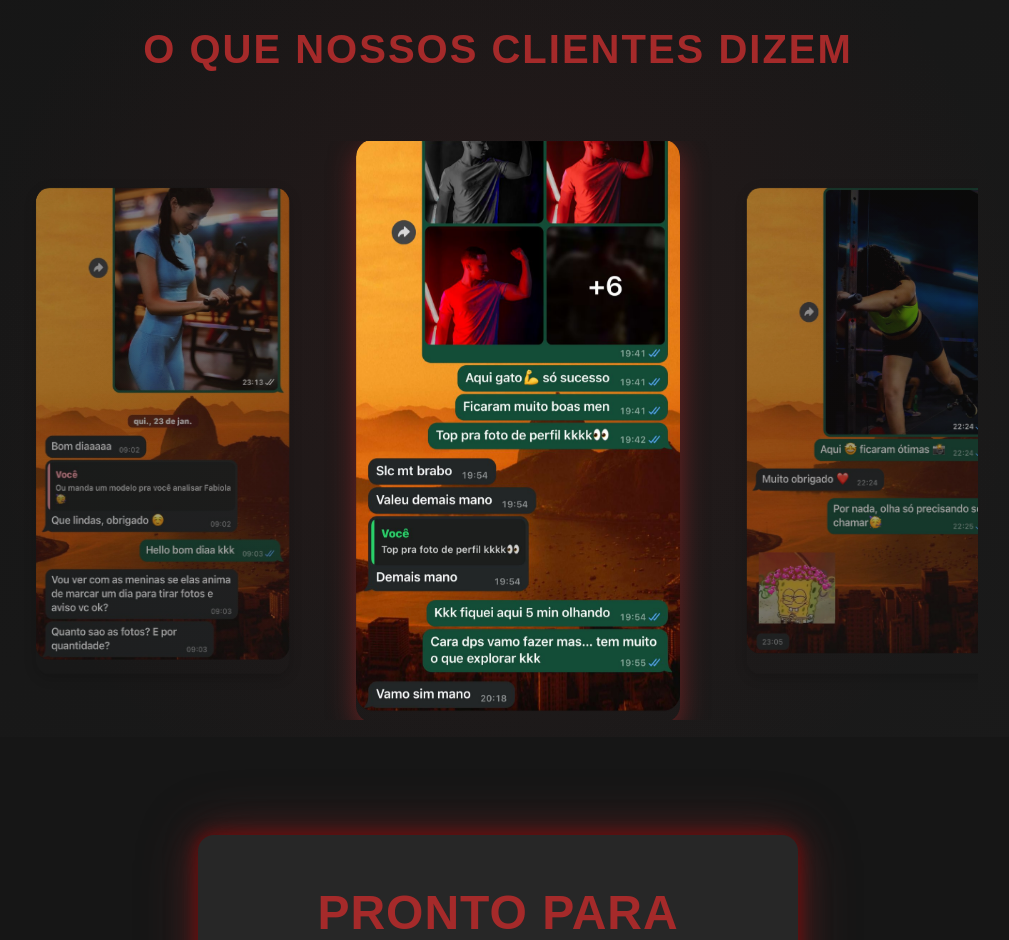
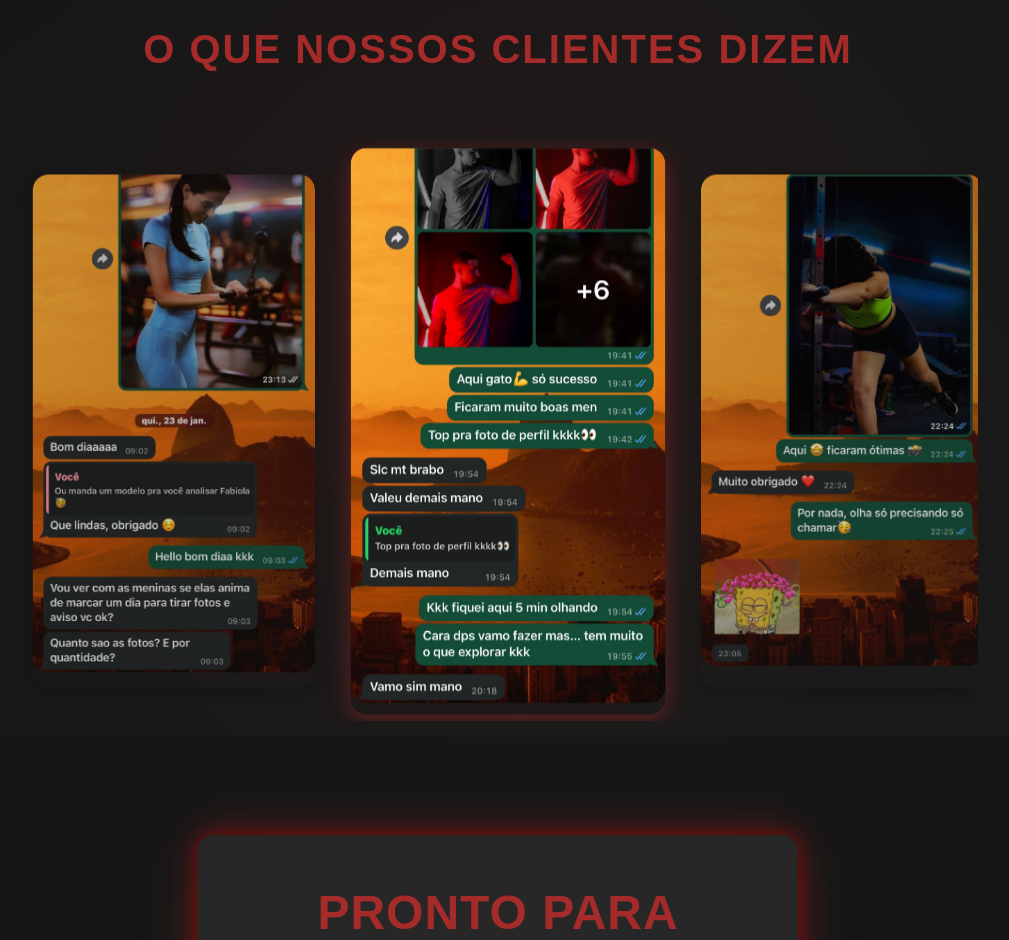
Before and after one commit to Sousaian/projeto, a plain HTML site: page index.html in a window 1280 px wide. Shown: the part 1620-2560 px from the top of the page, without its empty margins (142-1151 px from the left). Drawn offline with Linux system fonts and the light colour scheme.

Commit message:
scroll fix

```diff
--- a/src/scripts/script.js
+++ b/src/scripts/script.js
@@ -79,12 +79,8 @@ document.addEventListener("DOMContentLoaded", function () {
     let isDown = false;
     let startX;
     let scrollLeft;
-    let isScrolling = false;
-    let touchMoveTimeout;
 
     function update3DEffect() {
-        if (!isScrolling) {
-            requestAnimationFrame(() => {
         const center = slider.scrollLeft + slider.clientWidth / 2;
         let closestItem = null;
         let closestDistance = Infinity;
@@ -92,6 +88,7 @@ document.addEventListener("DOMContentLoaded", function () {
         items.forEach((item) => {
             const boxCenter = item.offsetLeft + item.clientWidth / 2;
             const distance = Math.abs(center - boxCenter);
+
             if (distance < closestDistance) {
                 closestDistance = distance;
                 closestItem = item;
@@ -99,20 +96,20 @@ document.addEventListener("DOMContentLoaded", function () {
         });
 
         items.forEach((item) => item.classList.remove("active", "prev", "next"));
+
         if (closestItem) {
             closestItem.classList.add("active");
-                    if (closestItem.previousElementSibling) closestItem.previousElementSibling.classList.add("prev");
-                    if (closestItem.nextElementSibling) closestItem.nextElementSibling.classList.add("next");
+
+            if (closestItem.previousElementSibling) {
+                closestItem.previousElementSibling.classList.add("prev");
             }
-
-                isScrolling = false;
-            });
-            isScrolling = true;
+            if (closestItem.nextElementSibling) {
+                closestItem.nextElementSibling.classList.add("next");
+            }
         }
     }
 
     function scrollToActive() {
-        setTimeout(() => {
         const activeItem = document.querySelector(".testimonial-item.active");
         if (activeItem) {
             slider.scrollTo({
@@ -120,25 +117,18 @@ document.addEventListener("DOMContentLoaded", function () {
                 behavior: "smooth",
             });
         }
-        }, 100); // Pequeno atraso para suavizar a experiência
     }
 
     slider.addEventListener("mousedown", (e) => {
         isDown = true;
         startX = e.pageX - slider.offsetLeft;
         scrollLeft = slider.scrollLeft;
-        slider.style.cursor = "grabbing";
         e.preventDefault();
     });
 
-    slider.addEventListener("mouseleave", () => {
-        isDown = false;
-        slider.style.cursor = "grab";
-    });
-
+    slider.addEventListener("mouseleave", () => (isDown = false));
     slider.addEventListener("mouseup", () => {
         isDown = false;
-        slider.style.cursor = "grab";
         scrollToActive();
     });
 
@@ -146,18 +136,15 @@ document.addEventListener("DOMContentLoaded", function () {
         if (!isDown) return;
         e.preventDefault();
         const x = e.pageX - slider.offsetLeft;
-        const walk = (x - startX) * 1.2; // Reduzimos a sensibilidade do arrasto
+        const walk = (x - startX) * 1; // Ajuste para suavizar o arrasto
         slider.scrollLeft = scrollLeft - walk;
     });
 
     slider.addEventListener("scroll", update3DEffect);
 
-    // Suporte para touchscreen (arrastar no celular)
+    // Suporte para touchscreen
     slider.addEventListener("touchend", scrollToActive);
-    slider.addEventListener("touchmove", () => {
-        clearTimeout(touchMoveTimeout);
-        touchMoveTimeout = setTimeout(update3DEffect, 50);
-    });
+    slider.addEventListener("touchmove", update3DEffect);
 
     update3DEffect();
 });
--- a/src/styles/index.css
+++ b/src/styles/index.css
@@ -285,15 +285,14 @@ header {
     max-width: 1000px;
     margin: 0 auto;
     padding: 20px;
-    overflow-y: hidden;
+    overflow: hidden;
 }
 
 /* Slider com efeito de carrossel */
 .testimonials-slider {
     display: flex;
-    gap: 30px;
+    gap: 20px;
     overflow-x: auto;
-    scroll-snap-type: x mandatory;
     scroll-behavior: smooth;
     padding: 20px;
     cursor: grab;
@@ -301,8 +300,7 @@ header {
     -webkit-overflow-scrolling: touch;
     scrollbar-width: none;
     transform-style: preserve-3d;
-    transition: transform 0.5s ease-in-out;
-
+    will-change: transform;
 }
 
 .testimonials-slider::-webkit-scrollbar {
@@ -314,40 +312,39 @@ header {
     flex: 0 0 auto;
     width: 300px;
     scroll-snap-align: center;
-    transition: transform 0.4s ease-in-out, opacity 0.4s ease-in-out;
+    transition: transform 0.5s ease-in-out, opacity 0.5s ease-in-out;
     transform-origin: center;
     text-align: center;
     border-radius: 16px;
     overflow: hidden;
     box-shadow: 0px 4px 15px rgba(0, 0, 0, 0.3);
-    border-radius: 16px;
 }
 
+/* Suaviza o efeito nas imagens */
 .testimonial-item img {
     width: 100%;
     height: auto;
     border-radius: 16px;
-    transition: transform 0.3s ease-in-out, box-shadow 0.3s ease-in-out;
+    transition: transform 0.5s ease-in-out, box-shadow 0.3s ease-in-out;
 }
 
 /* Efeito de destaque para a imagem central */
 .testimonial-item.active {
-    transform: scale(1.08) translateZ(100px);
+    transform: scale(1.05) translateZ(20px);
     opacity: 1;
-    box-shadow: 0px 8px 25px rgba(165, 42, 42, 0.6);
+    box-shadow: 0px 6px 20px rgba(165, 42, 42, 0.5);
 }
 
-/* Efeito nas laterais */
+/* Efeito nas laterais (suavizado) */
 .testimonial-item.prev {
-    transform: rotateY(20deg) scale(0.9) translateX(-30px);
-    opacity: 0.6;
+    transform: rotateY(8deg) scale(0.95) translateX(-15px);
+    opacity: 0.8;
 }
 
 .testimonial-item.next {
-    transform: rotateY(-20deg) scale(0.9) translateX(30px);
-    opacity: 0.6;
+    transform: rotateY(-8deg) scale(0.95) translateX(15px);
+    opacity: 0.8;
 }
-
 
 /* CTA Section - Card Style */
 
```
Lines whose indentation alone changed are shown as unchanged.
